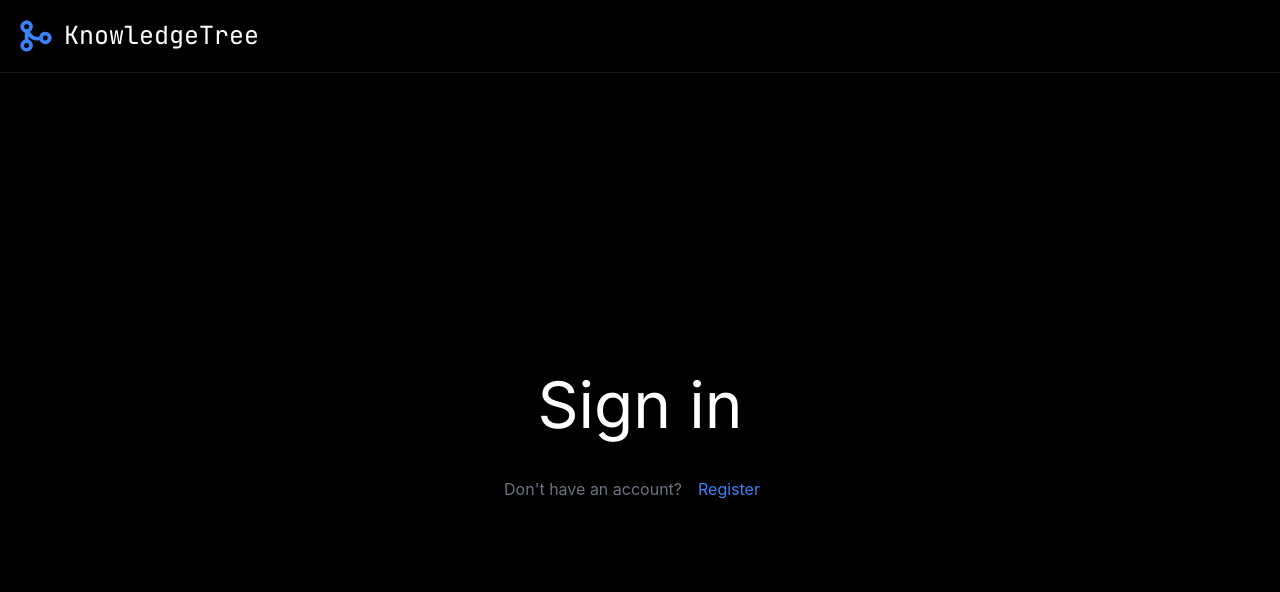
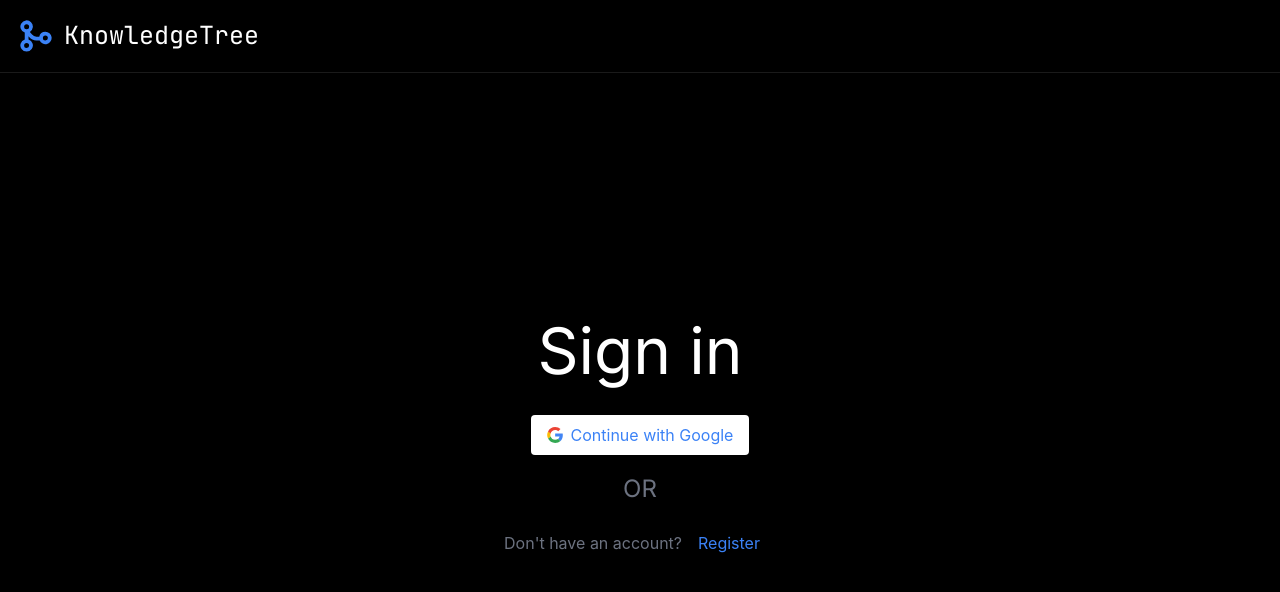
Before and after one commit to lsc27Hunter/knowledge-tree, a React (Vite) app in the folder client/: page /login in a window 1280 px wide. Shown: the top 592 px of the page. Built offline with nearby package versions, Linux system fonts and the light colour scheme.

Commit message:
google icon and login details

```diff
--- a/client/src/components/ui/Button.tsx
+++ b/client/src/components/ui/Button.tsx
@@ -3,9 +3,10 @@ import { useNavigate } from "react-router-dom";
 interface ButtonProps {
   text: string;
   width?: "fit" | "full";
-  color?: "accent" | "background";
+  color?: "accent" | "background" | "white";
   textColor?: "white" | "primary-light-grey" | "accent";
   icon?: string;
+  iconPosition?: "left" | "right";
   to?: string;
 }
 
@@ -15,11 +16,13 @@ export function Button({
   color = "accent",
   textColor = "white",
   icon,
+  iconPosition = "right",
   to,
 }: ButtonProps) {
   const bgClasses = {
     accent: "bg-accent",
     background: "bg-background",
+    white: "bg-white",
   };
 
   const textClasses = {
@@ -42,8 +45,15 @@ export function Button({
       }}
       className={`${bgClasses[color]} ${textClasses[textColor]} ${widthClasses[width]} py-2 px-4 rounded flex items-center gap-2`}
     >
+      {icon && iconPosition === "left" && (
+        <img src={icon} alt="" className="w-4 h-4" />
+      )}
+
       {text}
-      {icon && <img src={icon} alt="" className="w-4 h-4" />}
+
+      {icon && iconPosition === "right" && (
+        <img src={icon} alt="" className="w-4 h-4" />
+      )}
     </button>
   );
 }
--- a/client/src/index.css
+++ b/client/src/index.css
@@ -20,6 +20,7 @@
   --text-title-large: 4rem;
   --text-about: 3.75rem;
   --text-about-2: 2.19rem;
+  --text-regular: 1.5rem;
 
   /* Radius */
   --radius-card: 1rem;
--- a/client/src/pages/Login.tsx
+++ b/client/src/pages/Login.tsx
@@ -2,6 +2,8 @@ import React from "react";
 
 import { Navbar } from "../components/ui/Navbar";
 import { Button } from "../components/ui/Button";
+
+import GoogleIcon from "../assets/google-icon.svg";
 
 const LoginPage: React.FC = () => {
   return (
@@ -10,7 +12,15 @@ const LoginPage: React.FC = () => {
 
       <div className="flex flex-col items-center justify-center h-[calc(100vh-80px)] gap-4">
         <h1 className="font-inter text-white text-title-large">Sign in</h1>
-
+        <Button
+          text="Continue with Google"
+          color="white"
+          textColor="accent"
+          to="/not-found"
+          icon={GoogleIcon}
+          iconPosition="left"
+        />
+        <h2 className="font-inter text-primary-light-grey text-regular">OR</h2>
         <div className="flex items-center">
           <span className="text-primary-light-grey">
             Don't have an account?
```
Also changed, not shown: client/src/assets/google-icon.svg (added).
